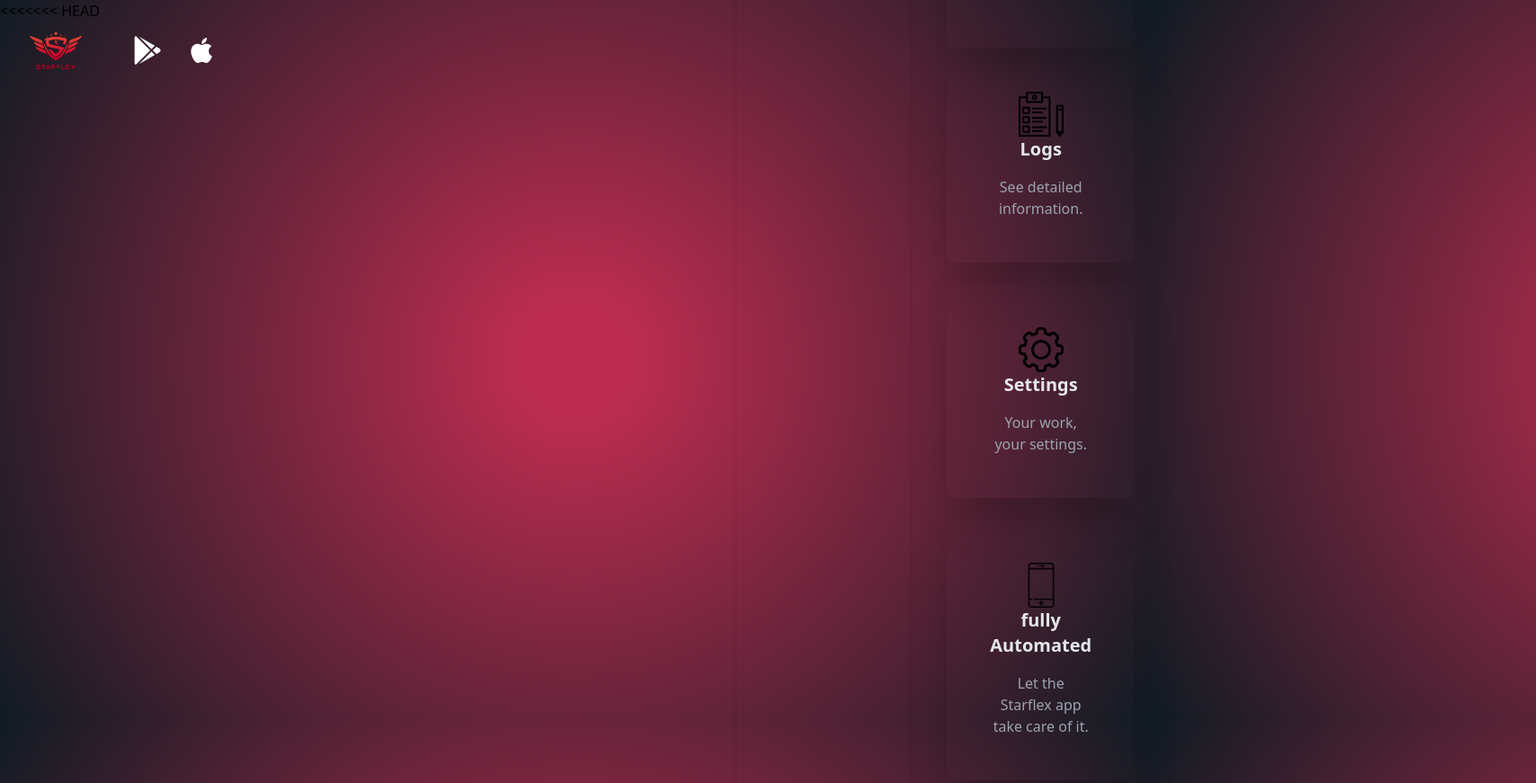
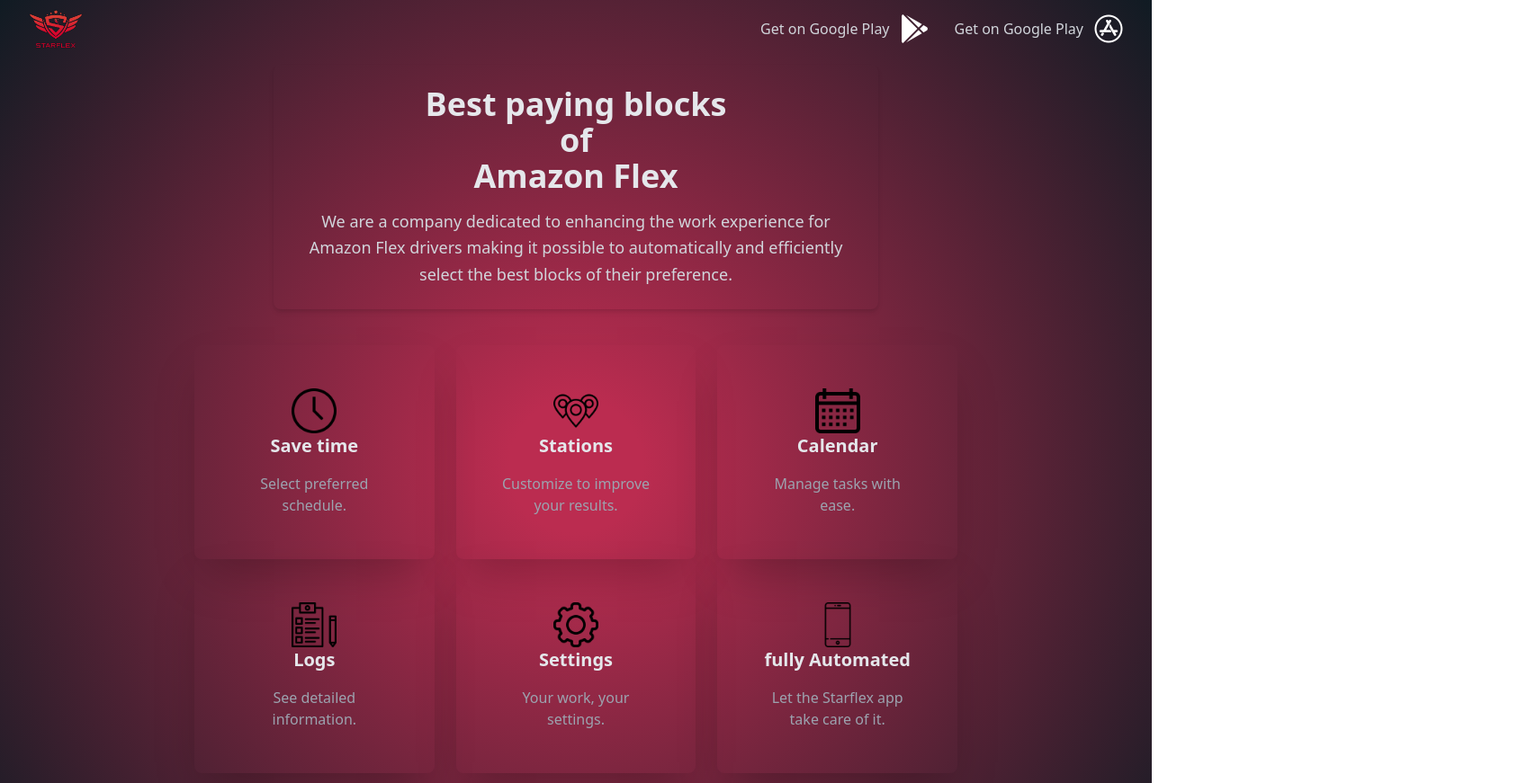
Before and after one commit to Tony-bytes-0/Landing_page_starflex, a plain HTML site: page index.html in a window 1280 px wide. Shown: the top 871 px of the page at 90% size, 1707 px wide, since content can reach past the window. Drawn offline with nearby package versions, Linux system fonts and the light colour scheme.

Commit message:
conflicto

```diff
--- a/index.html
+++ b/index.html
@@ -1,62 +1,6 @@
 <!DOCTYPE html>
 
 <html>
-<<<<<<< HEAD
-  <head>
-    <meta charset="utf-8" />
-    <meta http-equiv="X-UA-Compatible" content="IE=edge" />
-    <title>Startflex</title>
-    <meta name="description" content="" />
-    <meta name="viewport" content="width=device-width, initial-scale=1" />
-    <link
-      href="https://unpkg.com/tailwindcss@^1.0/dist/tailwind.min.css"
-      rel="stylesheet "
-    />
-    <!--
-    <link
-      rel="stylesheet"
-      href="https://cdnjs.cloudflare.com/ajax/libs/font-awesome/4.7.0/css/font-awesome.min.css"
-    />
-    -->
-    <link
-      rel="stylesheet"
-      href="https://cdnjs.cloudflare.com/ajax/libs/font-awesome/6.7.2/css/all.min.css"
-    />
-    <link href="css/index.css" rel="stylesheet" />
-  </head>
-  <body
-    class="min-h-screen gradient-circle-startflex items-center justify-center"
-  >
-    <nav class="mb-2">
-      <div class="max-w-7xl mx-auto px-4 sm:px-6 lg:px-8">
-        <div class="flex items-center justify-between h-16">
-          <div class="flex-shrink-0">
-            <h1 class="text-white text-2xl font-bold">
-              <img src="assets/images/logo.png" class="navbar_logo" / >
-            </h1>
-          </div>
-          <div class="hidden md:block">
-            <div class="ml-10 flex space-x-4">
-              <div class="flex items-center justify-content">
-                <a
-                  href="https://play.google.com/store/apps/details?id=com.minoka.starflex"
-                  class="fa-brands fa-google-play fa-2xl text-white hover:text-red-700 transition-colors m-4"
-                >
-                </a>
-              </div>
-              <div class="flex items-center justify-content">
-                <a
-                  href="https://starflex.web.app/"
-                  class="fa-brands fa-apple fa-2xl text-white hover:text-red-700 transition-colors"
-                >
-                </a>
-              </div>
-              <a
-                href="#"
-                class="text-gray-300 hover:bg-gray-700 hover:text-white px-3 py-2 rounded-md"
-                >Get it on Web App</a
-              >
-=======
     <head>
         <meta charset="utf-8" />
         <meta http-equiv="X-UA-Compatible" content="IE=edge" />
@@ -117,7 +61,6 @@
                         </div>
                     </div>
                 </div>
->>>>>>> c9eada0e6f124ecc5ffc166d8e7a2350c979db4a
             </div>
         </nav>
 
```
